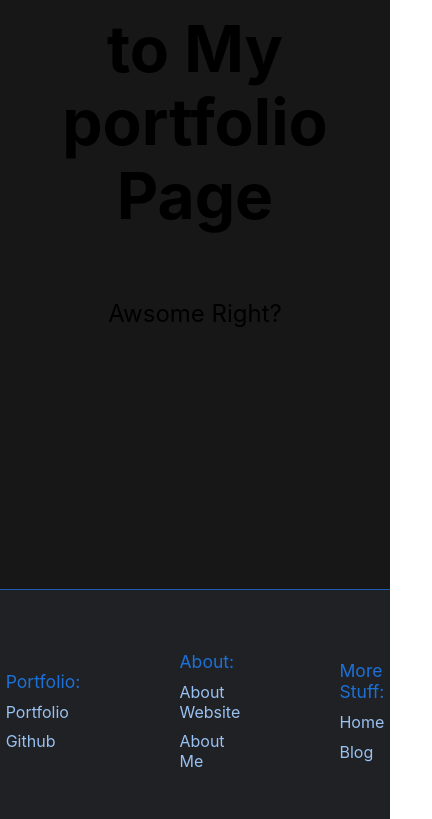
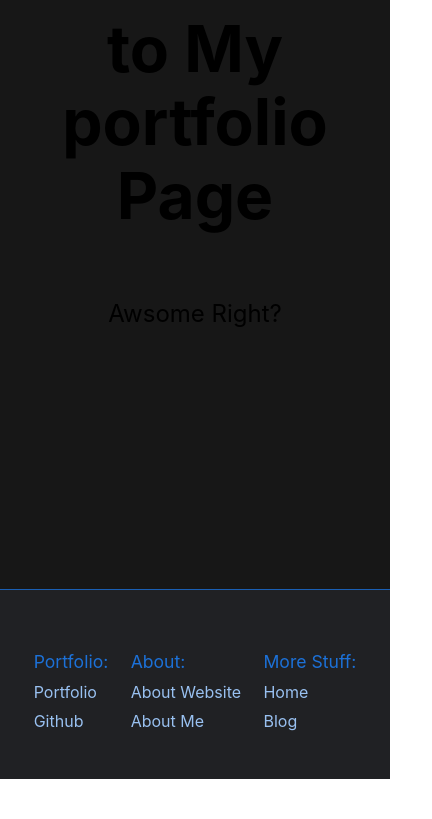
Before and after one commit to MartinPettersen/portfolio-reborn, a Next.js app: page / in a window 390 px wide. Shown: the part 458-1277 px from the top of the page, 432 px wide, since content can reach past the window. After the commit the page ends 1237 px from the top, so only its background shows below. Built offline with nearby package versions, Linux system fonts and the light colour scheme.

Commit message:
fix smart phone size

```diff
--- a/styles/globals.css
+++ b/styles/globals.css
@@ -83,13 +83,11 @@ a {
 }
 
 .footerGroup {
-  margin-left: 0.1rem;
-  margin-right: 0.1rem;
+
   display: flex;
   flex-direction: column;
   padding: 0.7rem;
-  padding-left: 3rem;
-  padding-right: 3rem;
+
   font-size: 1rem;
   color: white;
 }
```
